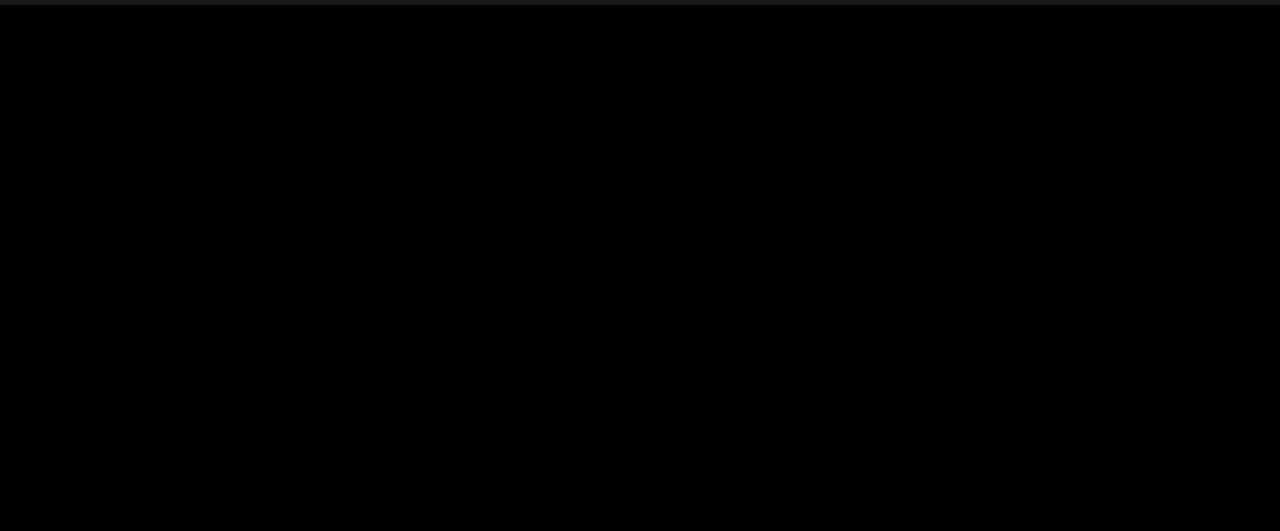
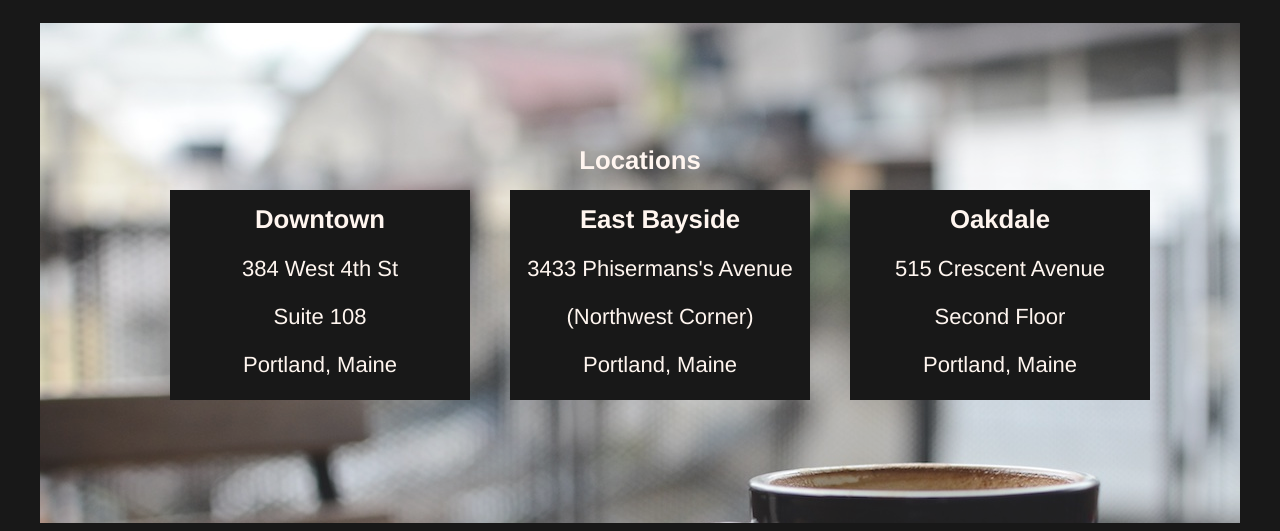
Before and after one commit to EphraimB/tea-cozy, a plain HTML site: page index.html in a window 1280 px wide. Shown: the part 1433-1964 px from the top of the page. Before the commit the page ends 1438 px from the top, so only its background shows below. Drawn offline with Linux system fonts and the light colour scheme.

Commit message:
Added another section.

```diff
--- a/index.html
+++ b/index.html
@@ -50,6 +50,30 @@
                     </div>
                 </div>
             </section>
+            <br>
+            <section id="locations">
+                <h3>Locations</h3>
+                <div id="locations-container">
+                    <div class="locations-item">
+                        <h3>Downtown</h3>
+                        <p>384 West 4th St</p>
+                        <p>Suite 108</p>
+                        <p>Portland, Maine</p>
+                    </div>
+                    <div class="locations-item">
+                        <h3>East Bayside</h3>
+                        <p>3433 Phisermans's Avenue</p>
+                        <p>(Northwest Corner)</p>
+                        <p>Portland, Maine</p>
+                    </div>
+                    <div class="locations-item">
+                        <h3>Oakdale</h3>
+                        <p>515 Crescent Avenue</p>
+                        <p>Second Floor</p>
+                        <p>Portland, Maine</p>
+                    </div>
+                </div>
+            </section>
         </main>
     </body>
 </html>
--- a/resources/css/index.css
+++ b/resources/css/index.css
@@ -69,3 +69,35 @@ header {
     display: block;
     margin: 10px;
 }
+
+#locations {
+    display: flex;
+    flex-direction: column;
+    justify-content: center;
+    background-image: url('../img/img-locations-background.jpg');
+    height: 500px;
+    margin: 0;
+}
+
+#locations h3 {
+    margin: 0;
+}
+
+#locations-container {
+    display: flex;
+    justify-content: center;
+    margin-top: 15px;
+}
+
+#locations-container h3 {
+    display: inline;
+    margin: 0;
+}
+
+.locations-item {
+    background-color: black;
+    margin-left: 40px;
+    width: 300px;
+    padding-top: 15px;
+    opacity: 1;
+}
```
